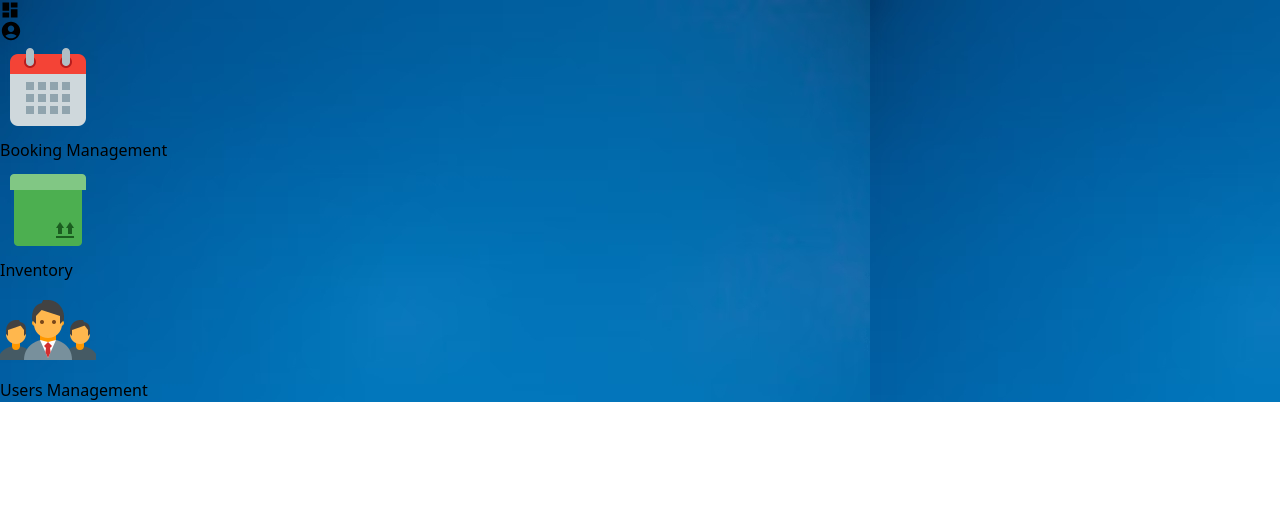
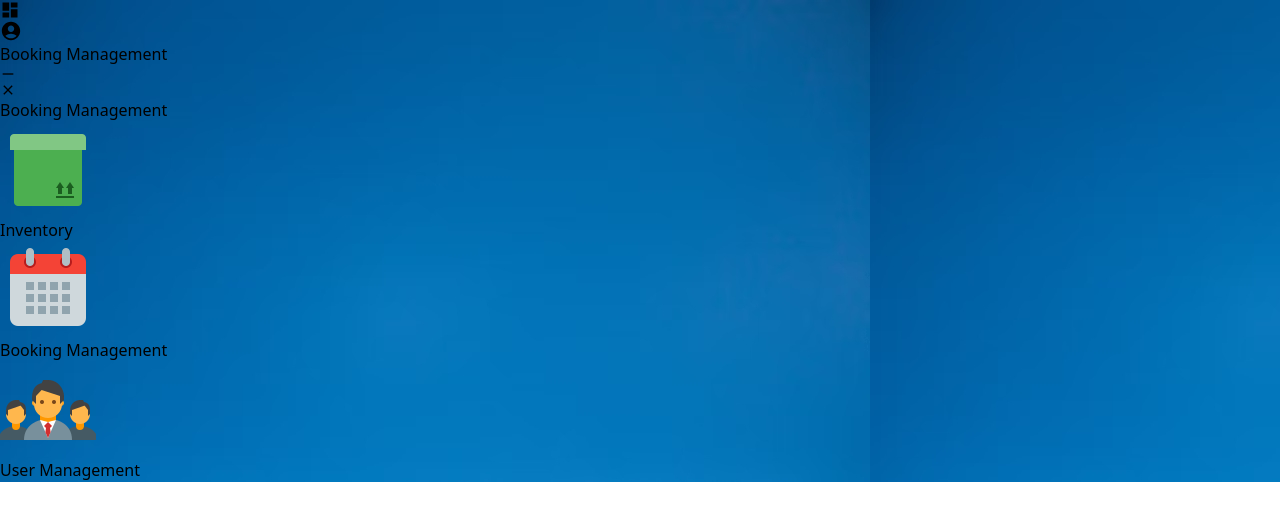
Before and after one commit to cftiangco/web-desktop-ui, a React (Vite) app: page / in a window 1280 px wide. Both pictures are taken after a click on the element "Booking Management". Shown: the top 520 px of the page. Built offline with nearby package versions, Linux system fonts and the light colour scheme.

Commit message:
added modal and close function

```diff
--- a/src/App.tsx
+++ b/src/App.tsx
@@ -1,34 +1,85 @@
+import React,{useState} from 'react'
 import './App.css'
 import Screen from './components/Screen'
 import Iconx from './components/Iconx'
 import iconUserManagement from "./assets/icons/user-management.png"
 import iconBookingfrom from "./assets/icons/booking.png"
 import iconInventory from "./assets/icons/inventory.png"
-
+import Modal from "./components/utils/Modal"
 
 function App() {
 
-  const handleOnclickBookingIcon = () => {
-    console.log(`clicked`);
+  const [apps,setApps] = useState<any>([
+    {code:'INV',label:'Inventory', icon:iconInventory,status:0},
+    {code:'BKM',label:'Booking Management', icon:iconBookingfrom,status:0},
+    {code:'USM',label:'User Management', icon:iconUserManagement,status:0},
+  ])
+
+
+  const handleClickIcons = (value:any) => {
+    const selected = apps.map((obj:any) => {
+      if(obj.code === value.code) {
+        return {...obj,status:1}
+      }
+      return obj;
+    });
+    setApps(selected);
+  }
+
+  const handleOnCloseModals = (value:any) => {
+    const selected = apps.map((obj:any) => {
+      if(obj.code === value.code) {
+        return {...obj,status:0}
+      }
+      return obj;
+    });
+    setApps(selected);
+  }
+
+  const Renderer = (obj:any,idx:number) => {
+    if(obj.status === 1) {
+      switch(obj.code) {
+        case "INV":
+          return (
+            <Modal title={obj.label} key={idx} visible={true} onClose={() => handleOnCloseModals(obj)}>
+                <p>{obj.label}</p>
+            </Modal>
+          )
+        case "BKM":
+          return (
+            <Modal title={obj.label} key={idx} visible={true} onClose={() => handleOnCloseModals(obj)}>
+                <p>{obj.label}</p>
+            </Modal>
+          )
+        case "USM":
+          return (
+            <Modal title={obj.label} key={idx} visible={true} onClose={() => handleOnCloseModals(obj)}>
+                <p>{obj.label}</p>
+            </Modal>
+          )
+      }
+    }
   }
 
   return (
     <Screen>
-        {/* <div className="h-screen w-full">
-          <div className="w-1/2 h-1/2 bg-white">
 
-          </div>
-        </div> */}
+        {apps.map((obj:any,idx:number) => (
+            (Renderer(obj,idx))
+        ))}
 
         <div className="m-5">
             <div className="grid grid-rows-5 grid-flow-col gap-4 w-32 min-w-32 max-w-full">
-                <Iconx
-                  label={'Booking Management'}
-                  image={iconBookingfrom}
-                  onClick={handleOnclickBookingIcon}
-                />
-                <Iconx label={'Inventory'} image={iconInventory}/>
-                <Iconx label={'Users Management'} image={iconUserManagement}/>
+
+                {apps.map((app:any,idx:number) => (
+                    <Iconx
+                      key={idx}
+                      label={app.label}
+                      image={app.icon}
+                      onClick={() => handleClickIcons(app)}
+                    />
+                ))}
+
             </div>
         </div>
     </Screen>
--- /dev/null
+++ b/src/components/utils/Modal/components/ModalIcon.tsx
@@ -0,0 +1,15 @@
+
+interface IModalIcon {
+    icon?:any;
+    onClick?:any;
+}
+
+const ModalIcon = ({icon,onClick}:IModalIcon) => {
+    return (
+        <span onClick={onClick} className="cursor-pointer">
+           {icon}
+        </span>
+    )
+}
+
+export default ModalIcon;
--- /dev/null
+++ b/src/components/utils/Modal/index.tsx
@@ -0,0 +1,57 @@
+import { MdOutlineClose } from "react-icons/md";
+import { MdOutlineHorizontalRule } from "react-icons/md";
+import ModalIcon from "./components/ModalIcon";
+
+interface IModal {
+    title?:string;
+    children?:any;
+    visible?:boolean;
+    onClose?:any;
+}
+
+
+const Modal = ({
+    title,
+    children,
+    visible=false,
+    onClose,
+}:IModal) => {
+
+    if(!visible) {
+        return null;
+    }
+
+    return (
+        <div className="h-screen w-full fixed flex justify-center items-center content-center">
+
+          <div className="w-1/2 h-1/2 bg-white rounded">
+
+            <div className="flex justify-between  border-b-2 bg-blue-400 rounded-t py-1">
+
+                <div className="flex items-center justify-start ms-2">
+                    <h1 className="text-sm">{title}</h1>
+                </div>
+
+                <div className="flex items-center justify-end gap-3 me-2">
+                    <ModalIcon
+                        icon={<MdOutlineHorizontalRule/>}
+                    />
+                    <ModalIcon
+                        onClick={onClose}
+                        icon={<MdOutlineClose/>}
+                    />
+                </div>
+            </div>
+
+
+            <div>
+                {children}
+            </div>
+
+          </div>
+
+        </div>
+    )
+}
+
+export default Modal;
```
